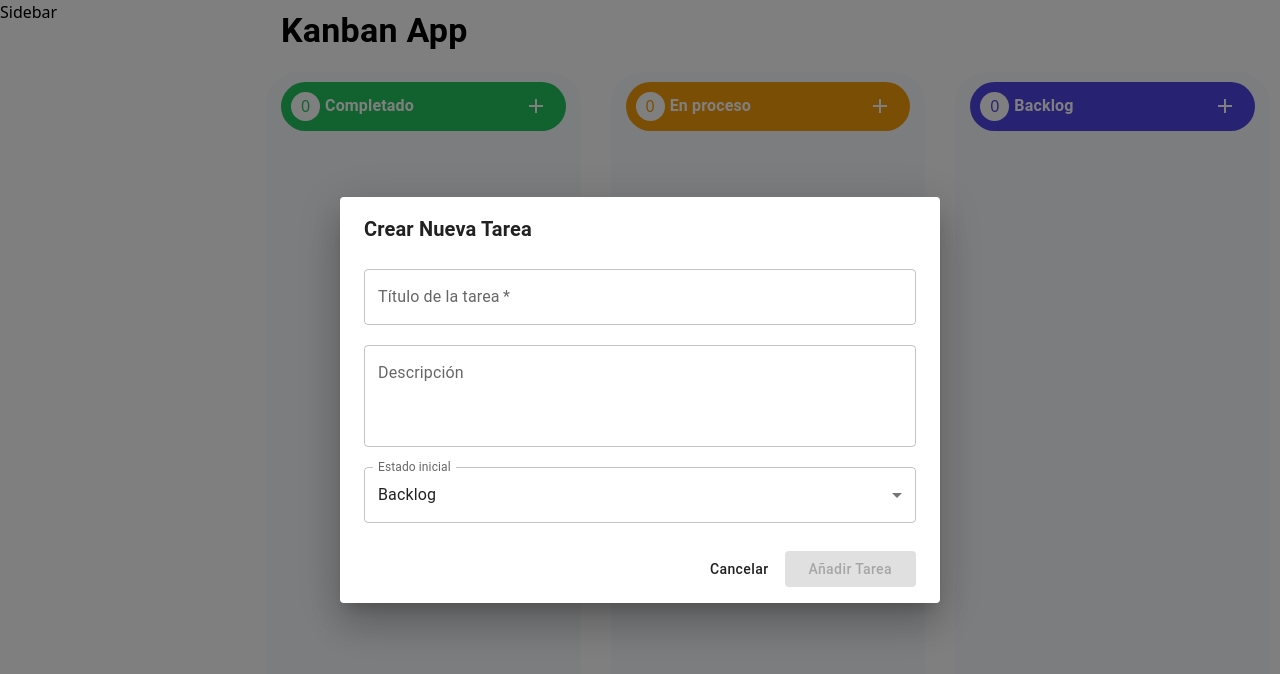
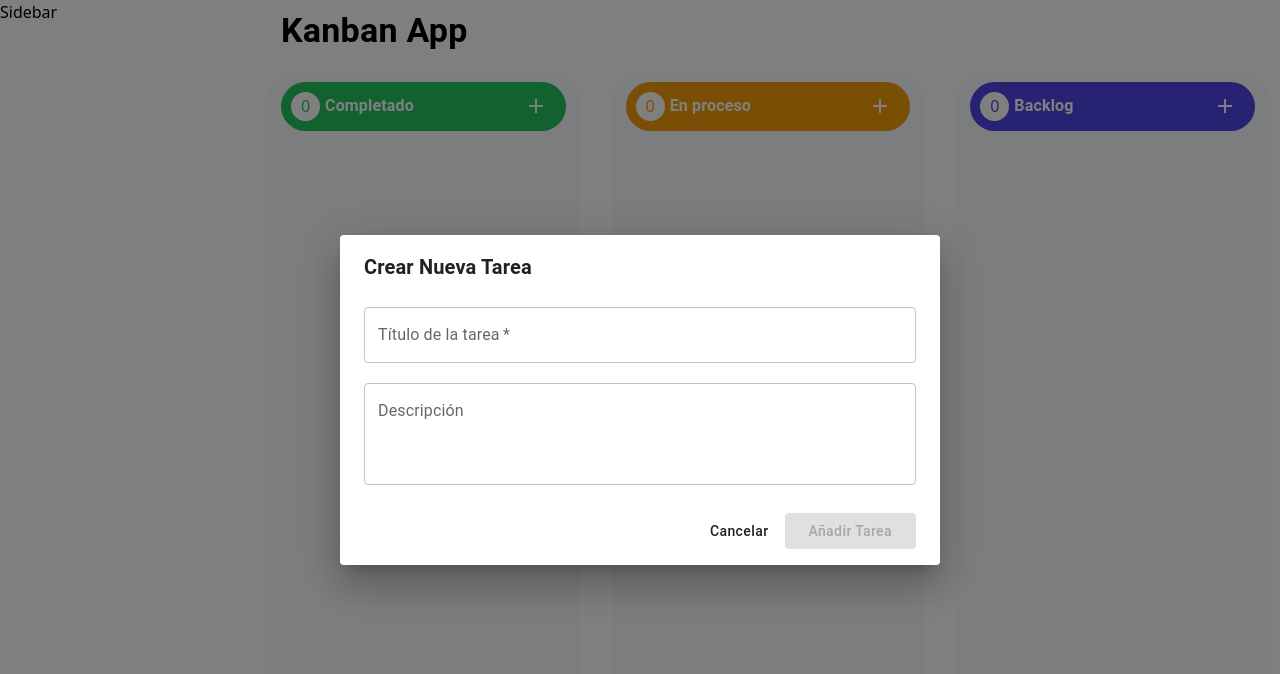
Before and after one commit to EstuardoR/kanban-app, a React (Vite) app: page / in a window 1280 px wide. Both pictures are taken after a click on the button 535 px from the left and 106 px from the top of the page. Shown: the top 674 px of the page. Built offline with nearby package versions, Linux system fonts and the light colour scheme.

Commit message:
feature: new way to define the status tasks

```diff
--- a/src/components/custom-modal/custom-modal.tsx
+++ b/src/components/custom-modal/custom-modal.tsx
@@ -6,10 +6,6 @@ import {
     DialogActions,
     TextField,
     Button,
-    FormControl,
-    InputLabel,
-    Select,
-    MenuItem,
     Box
 } from "@mui/material";
 import { type Status, type Task } from "../../interfaces/task.interface";
@@ -19,12 +15,12 @@ interface CustomModalProps {
     open: boolean;
     setOpen: (open: boolean) => void;
     onSubmit: (task: Task) => void;
+    status: Status;
 }
 
-export const CustomModal = ({ open, setOpen, onSubmit }: CustomModalProps): JSX.Element => {
+export const CustomModal = ({ open, setOpen, onSubmit, status }: CustomModalProps): JSX.Element => {
     const [title, setTitle] = useState<string>("");
     const [description, setDescription] = useState<string>("");
-    const [status, setStatus] = useState<Status>("backlog");
 
     const handleSubmit = (e: React.FormEvent) => {
         e.preventDefault();
@@ -39,7 +35,6 @@ export const CustomModal = ({ open, setOpen, onSubmit }: CustomModalProps): JSX.
 
         setTitle("");
         setDescription("");
-        setStatus("backlog");
         setOpen(false);
     };
 
@@ -78,20 +73,6 @@ export const CustomModal = ({ open, setOpen, onSubmit }: CustomModalProps): JSX.
                         value={description}
                         onChange={(e) => setDescription(e.target.value)}
                     />
-
-                    <FormControl fullWidth>
-                        <InputLabel id="status-label">Estado inicial</InputLabel>
-                        <Select
-                            labelId="status-label"
-                            value={status}
-                            label="Estado inicial"
-                            onChange={(e) => setStatus(e.target.value as Status)}
-                        >
-                            <MenuItem value="backlog">Backlog</MenuItem>
-                            <MenuItem value="in-process">En Proceso</MenuItem>
-                            <MenuItem value="completed">Completado</MenuItem>
-                        </Select>
-                    </FormControl>
                 </Box>
             </DialogContent>
 
```
